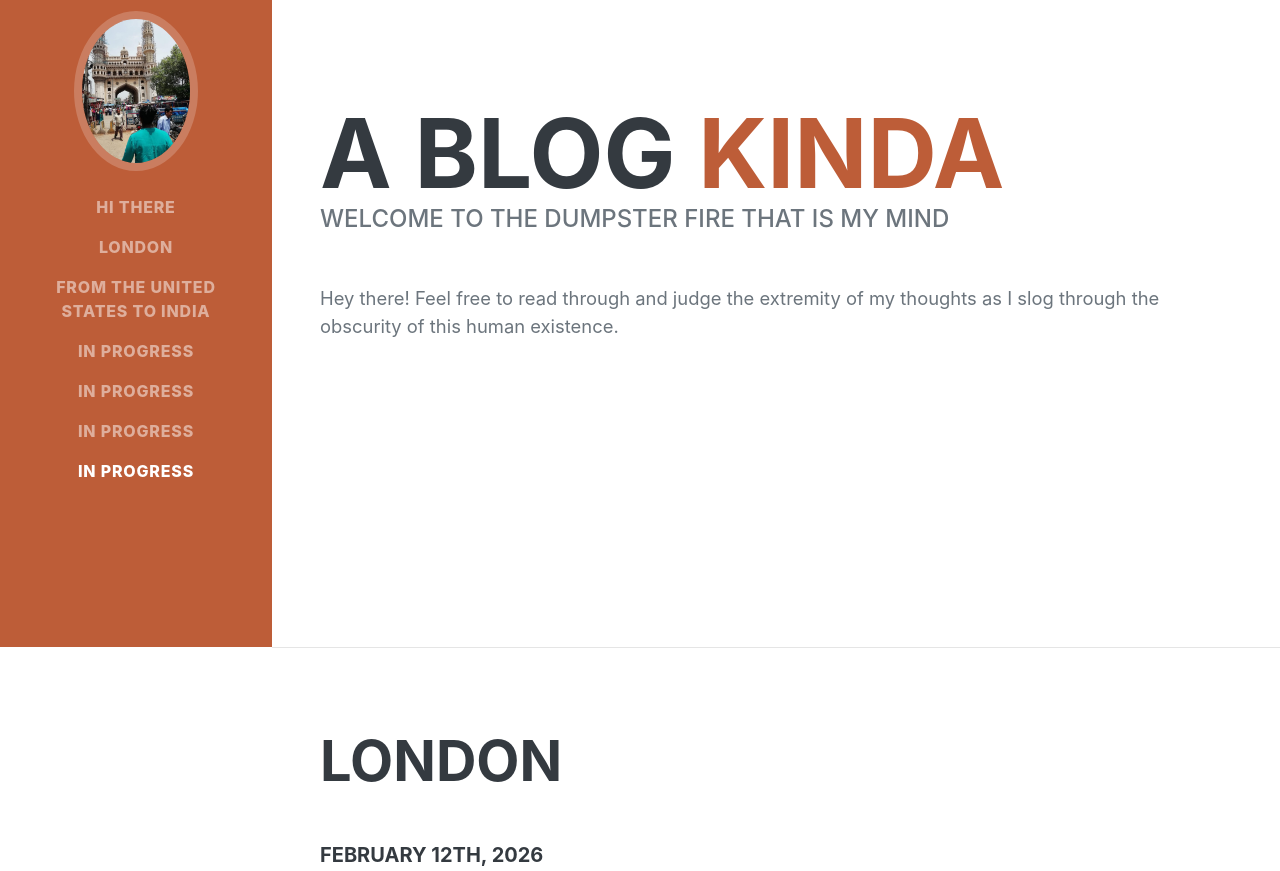
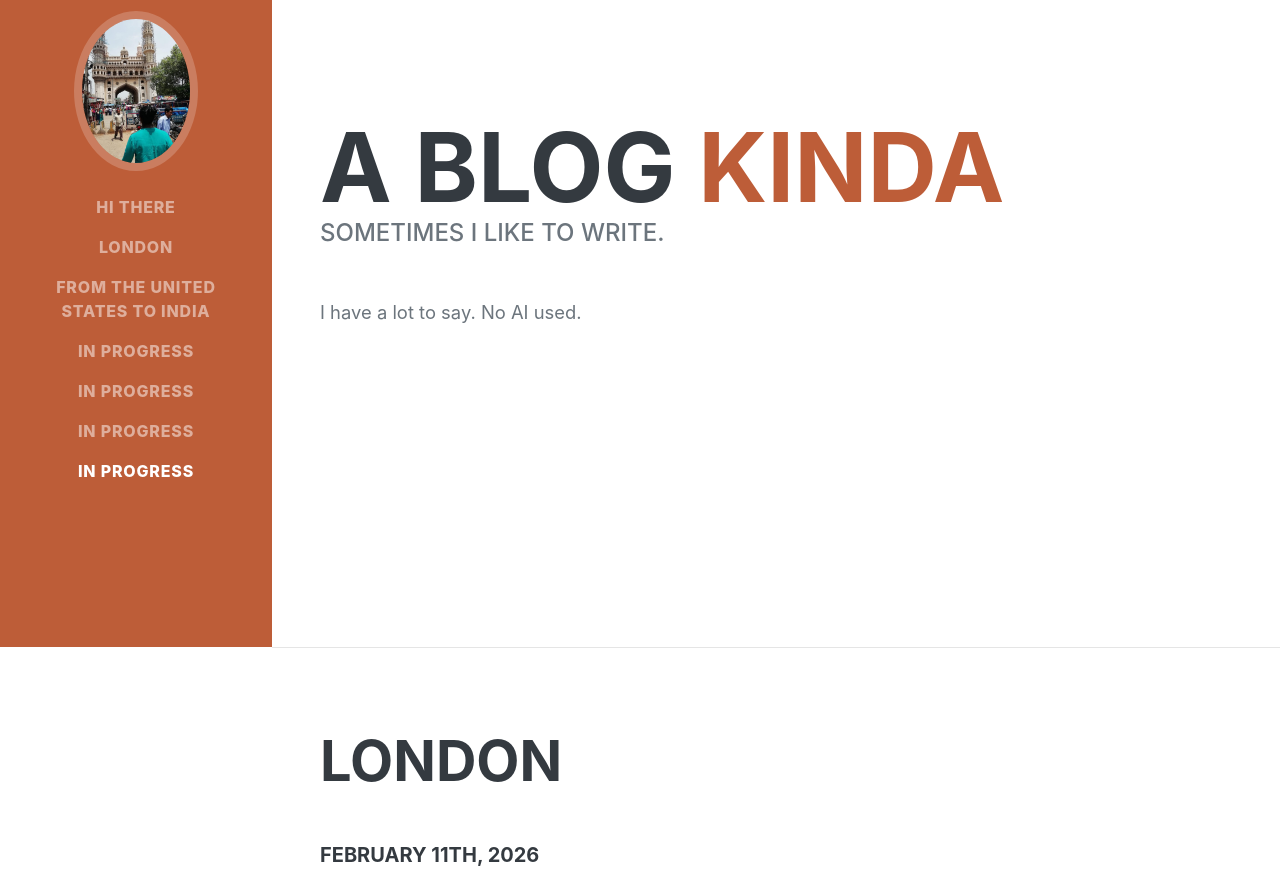
Before and after one commit to vivardiniii/blog, a plain HTML site: page index.html in a window 1280 px wide. Shown: the part 153-1024 px from the top of the page. Drawn offline with nearby package versions, Linux system fonts and the light colour scheme; a web font is replaced by a local one.

Commit message:
updating title page

```diff
--- a/index.html
+++ b/index.html
@@ -5,7 +5,7 @@
         <meta name="viewport" content="width=device-width, initial-scale=1, shrink-to-fit=no" />
         <meta name="description" content="" />
         <meta name="author" content="" />
-        <title>A Blog, Kinda</title>
+        <title>Hello and Welcome!</title>
         <link rel="icon" type="image/x-icon" href="assets/img/favicon.ico" />
         <!-- Font Awesome icons (free version)-->
         <script src="https://use.fontawesome.com/releases/v5.15.1/js/all.js" crossorigin="anonymous"></script>
@@ -45,9 +45,9 @@
                         <span class="text-primary">kinda</span>
                     </h1>
                     <div class="subheading mb-5">
-                        Welcome to the dumpster fire that is my mind
+                        Sometimes I like to write.
                     </div>
-                    <p class="lead mb-5">Hey there! Feel free to read through and judge the extremity of my thoughts as I slog through the obscurity of this human existence.</p>
+                    <p class="lead mb-5">I have a lot to say. No AI used. </p>
 
                 </div>
             </section>
@@ -56,7 +56,7 @@
             <section class="resume-section" id="experience1">
                 <div class="resume-section-content">
                     <h2 class="mb-5">London</h2>
-                    <h5 class="mb-4">February 12th, 2026</h5>
+                    <h5 class="mb-4">February 11th, 2026</h5>
                     <div class="d-flex flex-column flex-md-row justify-content-between mb-5">
                         <div class="flex-grow-1">
                             <div class="subheading mb-3">Shalimar Books</div>
```
